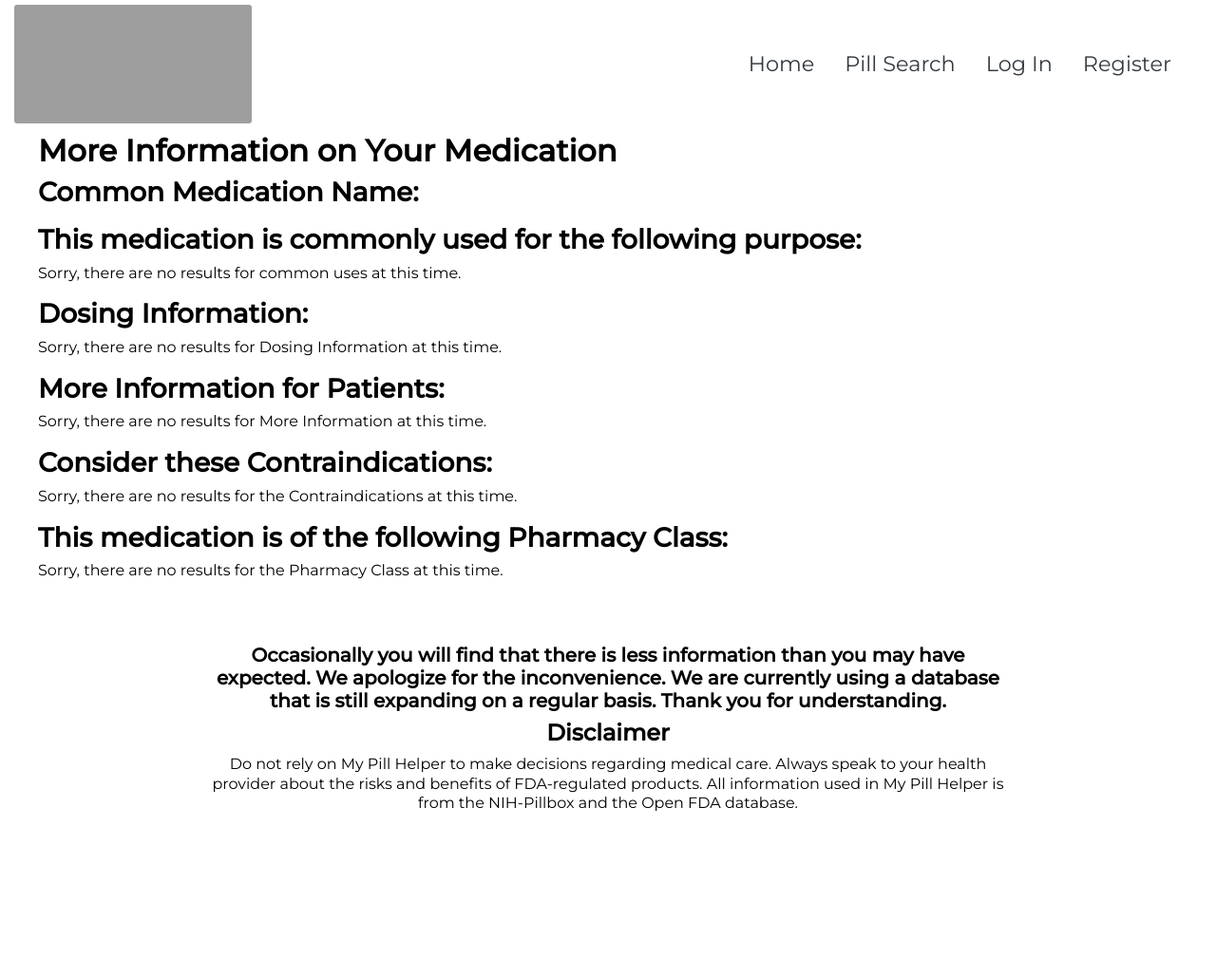
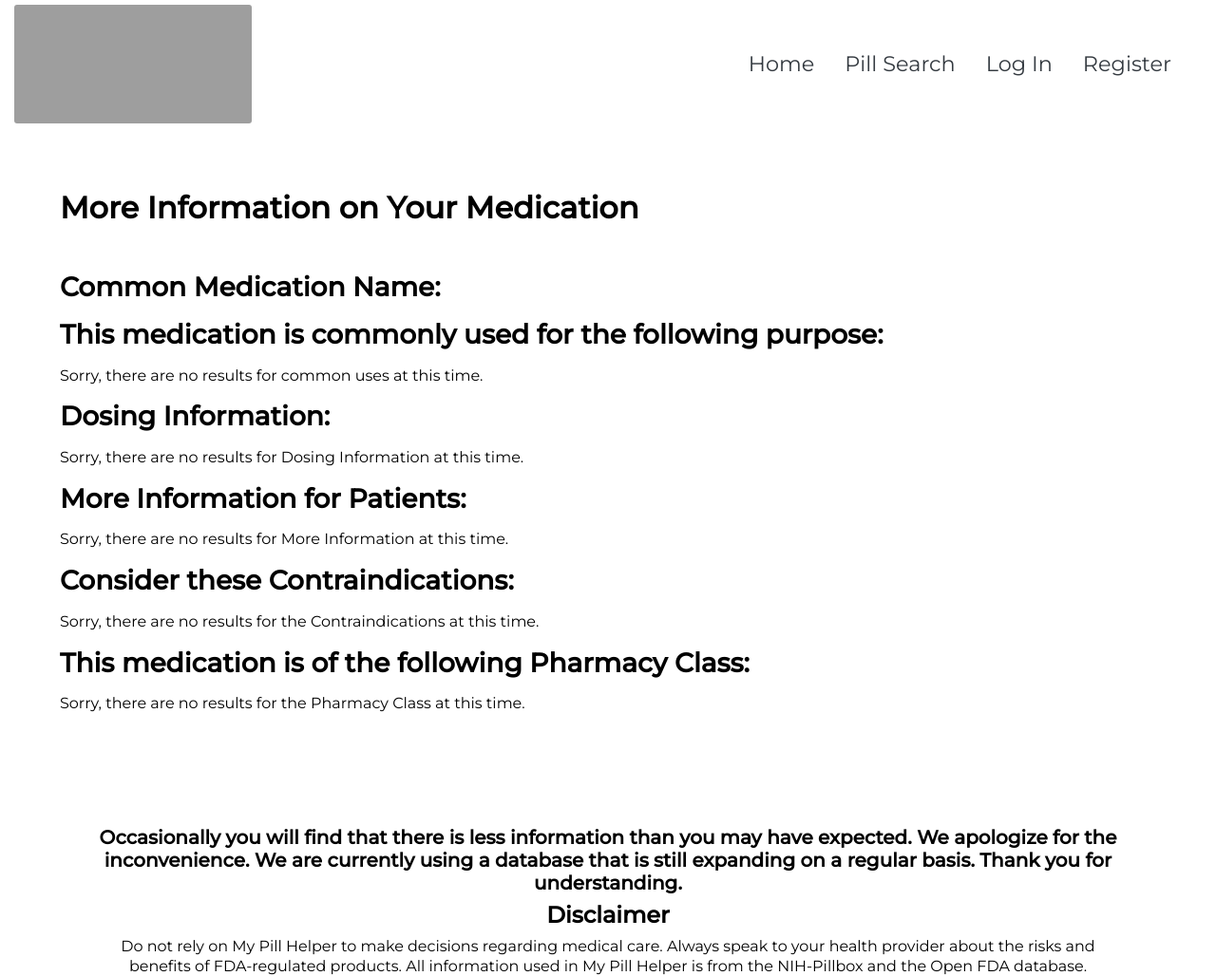
Before and after one commit to ReyBernDia/MyPillHelper, a Flask app: page /more_info/1 in a window 1280 px wide. Shown: the whole page at 95% size. Before the commit the page ends 855 px from the top, so only its background shows below. Run offline with Flask 2, Linux system fonts and the light colour scheme; data that the repository does not hold is empty; some libraries are stand-ins or nearby versions; grey boxes are pictures that could not be loaded.

Commit message:
More Information page formatted.

```diff
--- a/static/css/stylesheet.css
+++ b/static/css/stylesheet.css
@@ -219,8 +219,6 @@ h1, h2, h3, h4, h5, h6 {
     text-align: center!important;
     position: absolute;
     bottom:80;
-    margin-left: 10%;
-    margin-right: 10%;
     height: 30px;
     padding: 30px 80px;
 }
--- a/templates/more_info.html
+++ b/templates/more_info.html
@@ -36,64 +36,71 @@
   </div>
   </nav>
 
-<div class="container-fluid pill-id-margin">
+<div class="spacer-2"></div>
+
+<div class="container-fluid px-5">
+
+  <div class="container-fluid mt-3 mb-5">
   <h2>More Information on Your Medication</h2>
-  <h3>Common Medication Name:</h3>
-  <p>
+  </div>
+
+  <div class="container-fluid my-2 overflow-wrap text-justify">
+    <h3 class="my-3 ">Common Medication Name:</h3>
+    <p class="my-3">
       {{api_results['brand_name']}}
     </p>
-  <h3>This medication is commonly used for the following purpose:</h3>
-  <p>
+    <h3 class="my-3">This medication is commonly used for the following purpose:</h3>
+    <p class="my-3">
       {% if api_results['indications'] == "" %}
         Sorry, there are no results for common uses at this time.
         {% else %}
         {{api_results['indications']}}
       {% endif %}
     </p>
-  <h3>Dosing Information:</h3>
-  <p>
+    <h3 class="my-3">Dosing Information:</h3>
+    <p class="my-3 ">
        {% if api_results['dosing_info'] == "" %}
           Sorry, there are no results for Dosing Information at this time.
           {% else %}
           {{api_results['dosing_info']}}
         {% endif %}
     </p>
-  <h3>More Information for Patients:</h3>
-  <p>
+    <h3 class="my-3">More Information for Patients:</h3>
+    <p class="my-3">
       {% if api_results['info_for_patients'] == "" %}
         Sorry, there are no results for More Information at this time.
         {% else %}
         {{api_results['info_for_patients']}}
       {% endif %}
     </p>
-  <h3>Consider these Contraindications:</h3>
-  <p>
+    <h3 class="my-3">Consider these Contraindications:</h3>
+    <p class="my-3">
       {% if api_results['contraindications'] == "" %}
         Sorry, there are no results for the Contraindications at this time.
         {% else %}
         {{api_results['contraindications']}}
       {% endif %}
     </p>
-  <h3>This medication is of the following Pharmacy Class:</h3>
-  <p>
+    <h3 class="my-3">This medication is of the following Pharmacy Class:</h3>
+    <p class="my-3">
       {% if api_results['pharm_class'] == "" %}
         Sorry, there are no results for the Pharmacy Class at this time.
         {% else %}
         {{api_results['pharm_class']}}
       {% endif %}
     </p>
-
+  </div>
 
 </div>
-<footer class="footer">
-<div class="container-fluid">
+
+<footer class="footer mt-4">
+<div class="container-fluid mt-5">
 <h5>
 Occasionally you will find that there is less information
 than you may have expected. We apologize for the inconvenience. We are currently using a database that is still expanding on a regular basis. Thank you for understanding.
 </h5>
 <h4> Disclaimer </h4>
   <p>Do not rely on My Pill Helper to make decisions regarding medical care. Always speak to your health provider about the risks and benefits of FDA-regulated products. All information used in My Pill Helper is from the NIH-Pillbox and the Open FDA database.</p>
-
 </div>
 </footer>
 
```
Lines whose indentation alone changed are shown as unchanged.
